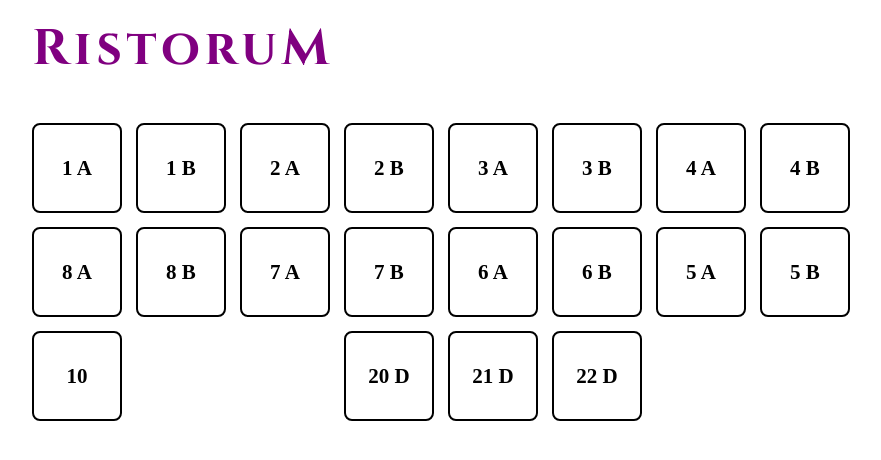
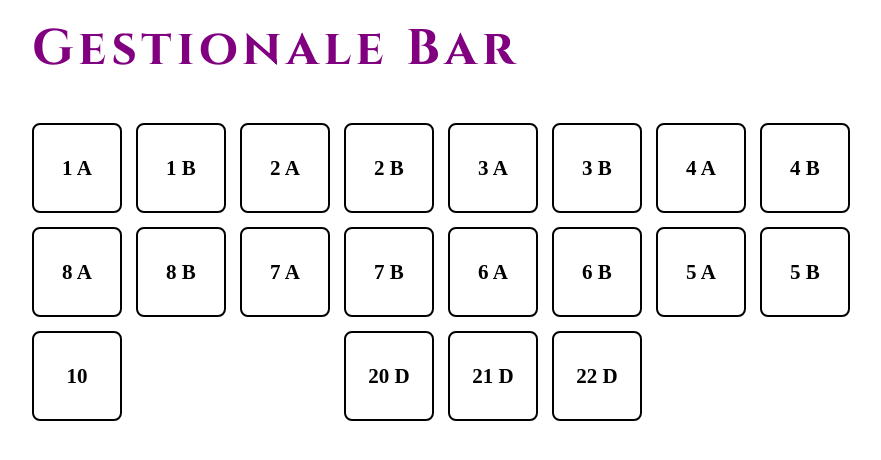
Before and after one commit to AndreaPetri11/GestionaleBar, a React (Vite) app: page / in a window 1280 px wide. Shown: the top 460 px of the page, without its empty margins (8-889 px from the left). Built offline with nearby package versions, Linux system fonts and the light colour scheme.

Commit message:
cambiato titolo

```diff
--- a/src/App.jsx
+++ b/src/App.jsx
@@ -42,7 +42,7 @@ function App() {
   return (
     <>
       <header>
-        <h1 className="barName">RistoruM</h1>
+        <h1 className="barName">Gestionale Bar</h1>
       </header>
 
       <main className="mainLayout">
```
Also changed, not shown: src/components/TableProductsList/TableProductsList.jsx (+0 -178 lines).
